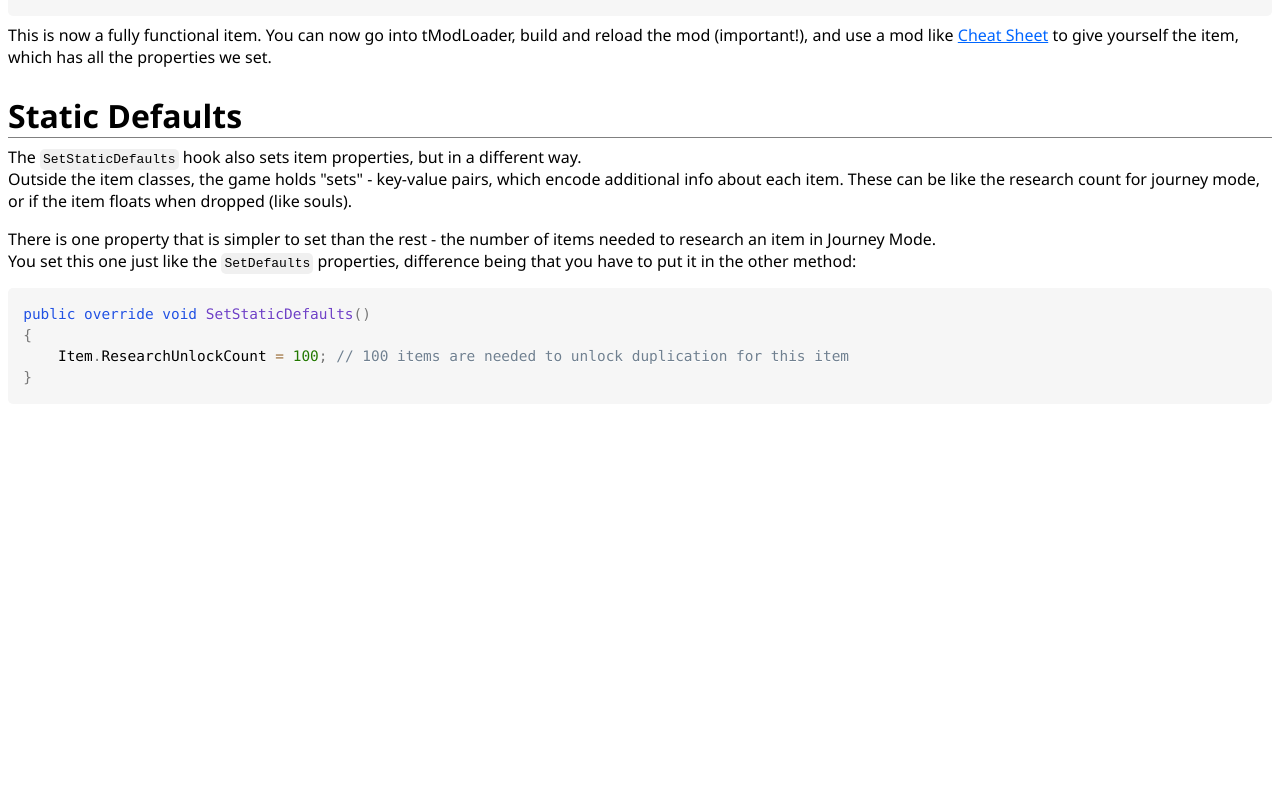
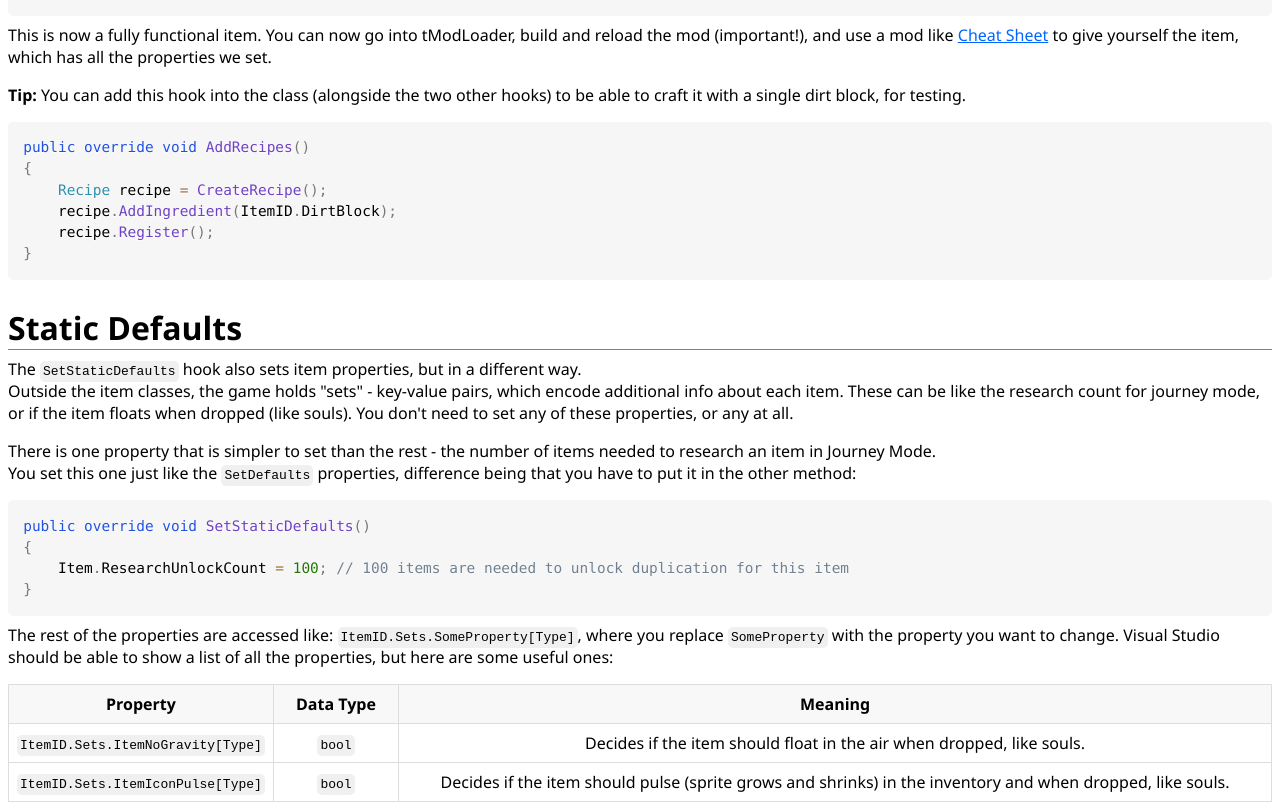
Before and after one commit to WoodStuff/TML-Guide, a plain HTML site: page beginner/moditem.html in a window 1280 px wide. Shown: the part 2415-3217 px from the top of the page. Before the commit the page ends 2819 px from the top, so only its background shows below. Drawn offline with Linux system fonts and the light colour scheme.

Commit message:
add staticdefaults table and recipe

```diff
--- a/beginner/moditem.html
+++ b/beginner/moditem.html
@@ -145,12 +145,20 @@ public class TestItem : ModItem
 			and use a mod like <a href="https://steamcommunity.com/sharedfiles/filedetails/?id=2563784437">Cheat Sheet</a>
 			to give yourself the item, which has all the properties we set.
 		</p>
+		<p><b>Tip:</b> You can add this hook into the class (alongside the two other hooks) to be able to craft it
+			with a single dirt block, for testing.</p>
+		<pre><code class="language-cs">public override void AddRecipes()
+{
+	Recipe recipe = CreateRecipe();
+	recipe.AddIngredient(ItemID.DirtBlock);
+	recipe.Register();
+}</code></pre>
 
 		<h2>Static Defaults</h2>
 		<p>The <code>SetStaticDefaults</code> hook also sets item properties, but in a different way.<br>
 			Outside the item classes, the game holds "sets" - key-value pairs, which encode additional info
 			about each item. These can be like the research count for journey mode, or if the item floats
-			when dropped (like souls).</p>
+			when dropped (like souls). You don't need to set any of these properties, or any at all.</p>
 		<p>There is one property that is simpler to set than the rest - the number of items needed to
 			research an item in Journey Mode.<br>
 			You set this one just like the <code>SetDefaults</code> properties, difference being that you have
@@ -159,6 +167,28 @@ public class TestItem : ModItem
 {
 	Item.ResearchUnlockCount = 100; // 100 items are needed to unlock duplication for this item
 }</code></pre>
+		<p>The rest of the properties are accessed like: <code>ItemID.Sets.SomeProperty[Type]</code>, where you
+			replace <code>SomeProperty</code> with the property you want to change. Visual Studio should be able to
+			show a list of all the properties, but here are some useful ones:</p>
+
+		<table>
+			<tr>
+				<th style="width: 20%;">Property</th>
+				<th style="width: 10%;">Data Type</th>
+				<th style="width: 70%;">Meaning</th>
+			</tr>
+			<tr>
+				<td><code>ItemID.Sets.ItemNoGravity[Type]</code></td>
+				<td><code>bool</code></td>
+				<td>Decides if the item should float in the air when dropped, like souls.</td>
+			</tr>
+			<tr>
+				<td><code>ItemID.Sets.ItemIconPulse[Type]</code></td>
+				<td><code>bool</code></td>
+				<td>Decides if the item should pulse (sprite grows and shrinks) in the inventory and when dropped,
+					like souls.</td>
+			</tr>
+		</table>
 
 		<script src="../prism.js"></script>
 	</body>
```
